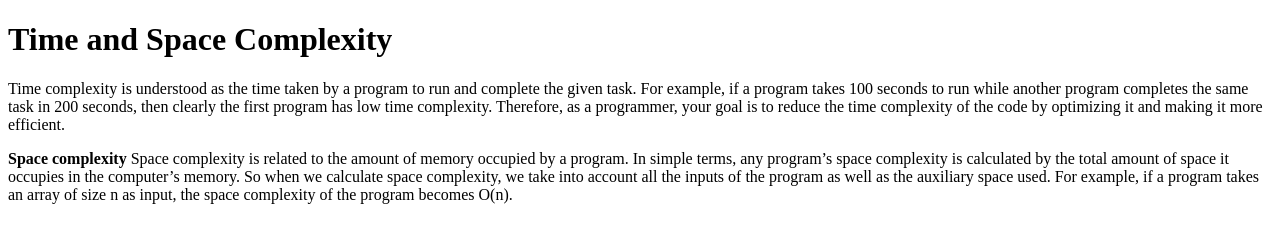
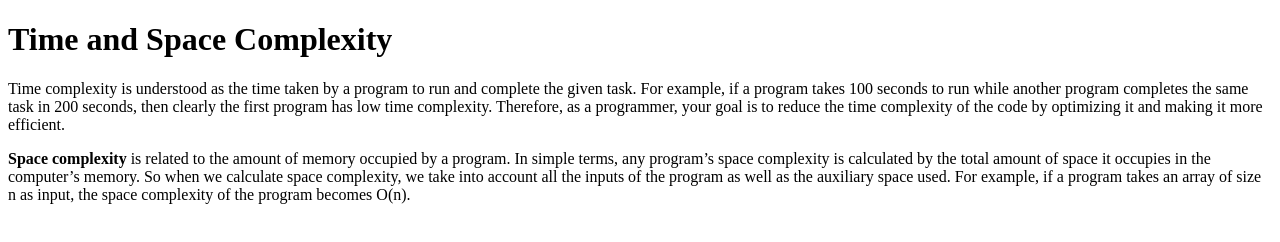
Before and after one commit to acciojob/time-and-space-complexity-shubh43, a website: page main.html in a window 1280 px wide. Drawn offline with Linux system fonts and the light colour scheme.

Commit message:
created a submission

```diff
--- a/main.html
+++ b/main.html
@@ -10,7 +10,7 @@
 	<!-- the entire body must be written by student -->
 	<h1>Time and Space Complexity</h1>
 	<p>Time complexity is understood as the time taken by a program to run and complete the given task. For example, if a program takes 100 seconds to run while another program completes the same task in 200 seconds, then clearly the first program has low time complexity. Therefore, as a programmer, your goal is to reduce the time complexity of the code by optimizing it and making it more efficient.</p>
-	<p><b>Space complexity</b> Space complexity is related to the amount of memory occupied by a program. In simple terms, any program’s space complexity is calculated by the total amount of space it occupies in the computer’s memory. So when we calculate space complexity, we take into account all the inputs of the program as well as the auxiliary space used. For example, if a program takes an array of size n as input, the space complexity of the program becomes O(n).</p>
+	<p><b>Space complexity</b> is related to the amount of memory occupied by a program. In simple terms, any program’s space complexity is calculated by the total amount of space it occupies in the computer’s memory. So when we calculate space complexity, we take into account all the inputs of the program as well as the auxiliary space used. For example, if a program takes an array of size n as input, the space complexity of the program becomes O(n).</p>
 
     <script type="text/javascript" src="./script.js">
 </script>
```
